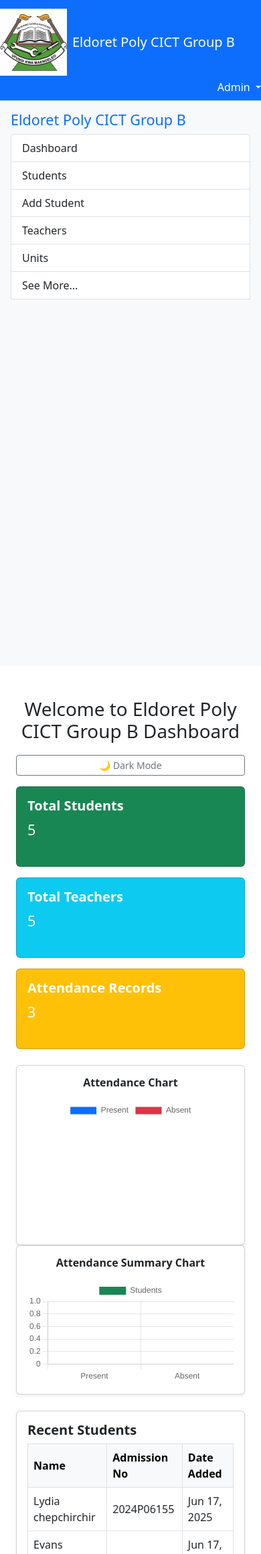
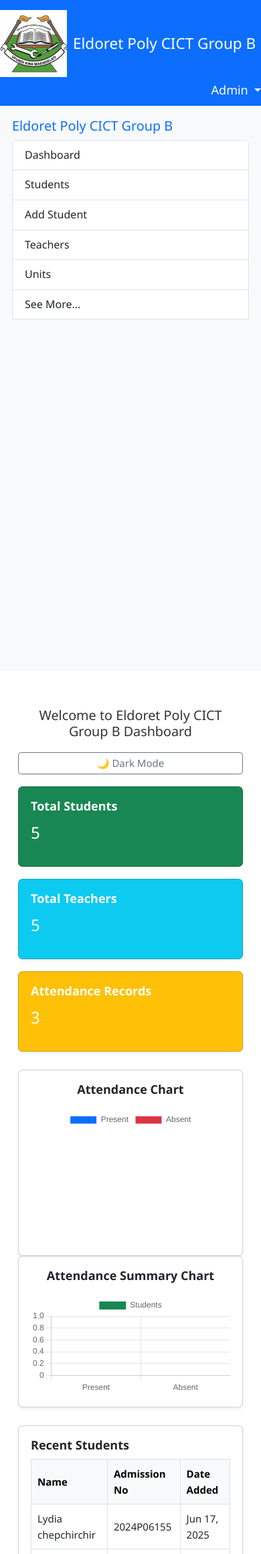
Before and after one commit to Ab494/school_dashboard, a Django app: page / in a window 390 px wide. Shown: the top 2320 px of the page at 67% size. Run offline with Django 4.2, Linux system fonts and the light colour scheme; a user stored in the database is signed in; data comes from the database, SQL or seed files in the repository.

Commit message:
Fix: Improved mobile text responsiveness

```diff
--- a/core/static/css/styles.css
+++ b/core/static/css/styles.css
@@ -198,3 +198,54 @@
         font-size: 18px;
     }
 }
+
+/* System-wide font styles */
+html {
+    font-size: 16px;
+    scroll-behavior: smooth;
+}
+
+body {
+    font-family: 'Segoe UI', sans-serif;
+    line-height: 1.6;
+    color: #333;
+}
+
+/* Mobile font scaling */
+@media (max-width: 576px) {
+    html {
+        font-size: 18px;
+    }
+
+    h1,
+    h2,
+    h3,
+    h4,
+    h5,
+    h6 {
+        font-size: 110%;
+    }
+
+    .card-title {
+        font-size: 18px;
+    }
+
+    .card-text,
+    p,
+    td,
+    th,
+    a,
+    button {
+        font-size: 16px;
+    }
+
+    .btn-sm {
+        width: 100%;
+        font-size: 15px;
+    }
+
+    .table td,
+    .table th {
+        font-size: 15px;
+    }
+}
--- a/core/templates/base.html
+++ b/core/templates/base.html
@@ -3,6 +3,7 @@
 <html lang="en">
 <head>
     <meta charset="UTF-8">
+    <meta name="viewport" content="witdh=device-width, initial-scale=1.0">
     <title>{{ school_name }} - {% block title %}{% endblock %}</title>
     <link href="https://cdn.jsdelivr.net/npm/bootstrap@5.3.0/dist/css/bootstrap.min.css" rel="stylesheet">
     <link href="https://cdn.jsdelivr.net/npm/bootstrap-icons/font/bootstrap-icons.css" rel="stylesheet">
```
